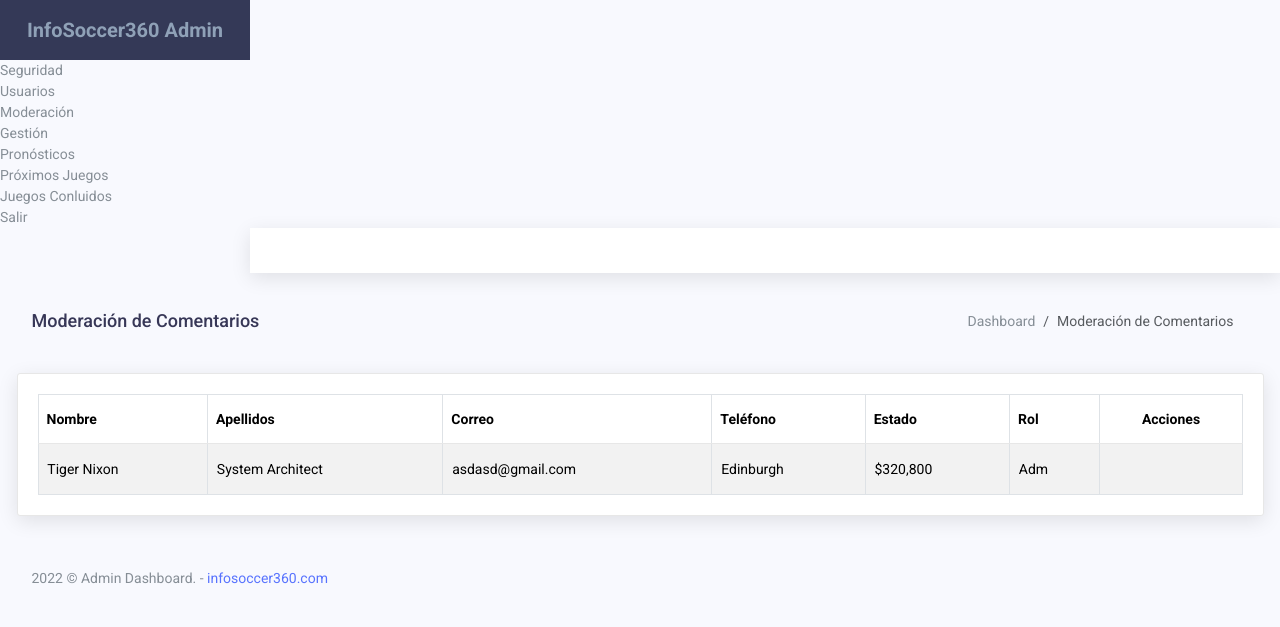
After one commit to danneljt2020/infosoccer360, a Flask app: template app/admin/templates/admin/moderation/moderation.html in a window 1280 px wide. The commit adds this page. Shown: the top 627 px of the page. Run offline with Flask 2, Linux system fonts and the light colour scheme; the template is opened without the code that fills it, so the values that code supplies are empty; some libraries are stand-ins or nearby versions.

Commit message:
user list! and moderation

```diff
--- a/app/admin/templates/admin/index.html
+++ b/app/admin/templates/admin/index.html
@@ -22,7 +22,7 @@
                         <div class="page-header">
                             <div class="page-title">
                                 <ol class="breadcrumb">
-                                    <li class="breadcrumb-item"><a href="#">Dashboard</a></li>
+                                    <li class="breadcrumb-item"><a href="{{ url_for("admin.dashboard") }}">Dashboard</a></li>
                                     <li class="breadcrumb-item active">Inicio</li>
                                 </ol>
                             </div>
--- /dev/null
+++ b/app/admin/templates/admin/moderation/moderation.html
@@ -0,0 +1,93 @@
+{% extends 'base_admin.html' %}
+
+{% block extra_css %}
+    <link href="{{ url_for("static",filename = 'css/lib/data-table/buttons.bootstrap.min.css') }}" rel="stylesheet"/>
+{% endblock %}
+
+{% block content %}
+
+    {% include 'common/sidebar.html' %}
+    <!-- /# sidebar -->
+    {% include 'common/header.html' %}
+
+    <div class="content-wrap">
+        <div class="main">
+            <div class="container-fluid">
+                <div class="row">
+                    <div class="col-lg-8 p-r-0 title-margin-right">
+                        <div class="page-header">
+                            <div class="page-title">
+                                <h1>Moderación de Comentarios</h1>
+                            </div>
+                        </div>
+                    </div>
+                    <!-- /# column -->
+                    <div class="col-lg-4 p-l-0 title-margin-left">
+                        <div class="page-header">
+                            <div class="page-title">
+                                <ol class="breadcrumb">
+                                    <li class="breadcrumb-item"><a href="{{ url_for("admin.dashboard") }}">Dashboard</a></li>
+                                    <li class="breadcrumb-item active">Moderación de Comentarios</li>
+                                </ol>
+                            </div>
+                        </div>
+                    </div>
+                    <!-- /# column -->
+                </div>
+                <!-- /# row -->
+                <section id="main-content">
+                    <div class="row">
+                        <div class="col-lg-12">
+                            <div class="card">
+{#                                <button type="button" class="btn btn-primary m-b-10 m-l-5">Primary</button>#}
+                                <div class="bootstrap-data-table-panel">
+                                    <div class="table-responsive">
+                                        <table id="data-table-moderation"
+                                               class="table table-striped table-bordered">
+                                            <thead>
+                                            <tr>
+                                                <th>Nombre</th>
+                                                <th>Apellidos</th>
+                                                <th>Correo</th>
+                                                <th>Teléfono</th>
+                                                <th>Estado</th>
+                                                <th>Rol</th>
+                                                <th style="text-align: center">Acciones</th>
+                                            </tr>
+                                            </thead>
+                                            <tbody>
+                                            <tr>
+                                                <td>Tiger Nixon</td>
+                                                <td>System Architect</td>
+                                                <td>asdasd@gmail.com</td>
+                                                <td>Edinburgh</td>
+                                                <td>$320,800</td>
+                                                <td>Adm</td>
+                                                <td></td>
+                                            </tr>
+                                            </tbody>
+                                        </table>
+                                    </div>
+                                </div>
+                            </div>
+                            <!-- /# card -->
+                        </div>
+                        <!-- /# column -->
+                    </div>
+                    <!-- /# row -->
+                    <!-- /# footer -->
+                    {% include 'common/footer.html' %}
+                </section>
+            </div>
+        </div>
+    </div>
+
+{% endblock %}
+
+{% block extra_js %}
+    <script src="{{ url_for("static", filename="js/lib/data-table/datatables.min.js") }}"></script>
+    <script src="{{ url_for("static", filename="js/lib/data-table/dataTables.buttons.min.js") }}"></script>
+    <script src="{{ url_for("static", filename="js/lib/data-table/buttons.flash.min.js") }}"></script>
+    <script src="{{ url_for("static", filename= "js/lib/data-table/buttons.html5.min.js") }}"></script>
+    <script src="{{ url_for("static", filename="js/lib/data-table/datatables-init.js") }}"></script>
+{% endblock %}
--- a/app/templates/common/sidebar.html
+++ b/app/templates/common/sidebar.html
@@ -7,7 +7,7 @@
                     </div>
                     <li class="label">Seguridad</li>
                     <li><a href="{{ url_for('admin.list_users') }}"><i class="ti-user"></i> Usuarios </a></li>
-                    <li><a href="#"><i class="ti-comments"></i> Moderación</a></li>
+                    <li><a href="{{ url_for('admin.list_moderation') }}"><i class="ti-comments"></i> Moderación</a></li>
                     <li class="label">Gestión</li>
                     <li><a><i class="ti-target"></i> Pronósticos </a></li>
                     <li><a><i class="ti-announcement"></i> Próximos Juegos  </a></li>
```
Also changed, not shown: app/admin/routes.py (+8 -1 lines), app/admin/templates/admin/users/list_users.html (renamed from app/admin/templates/admin/list_users.html, +5 -13 lines).
